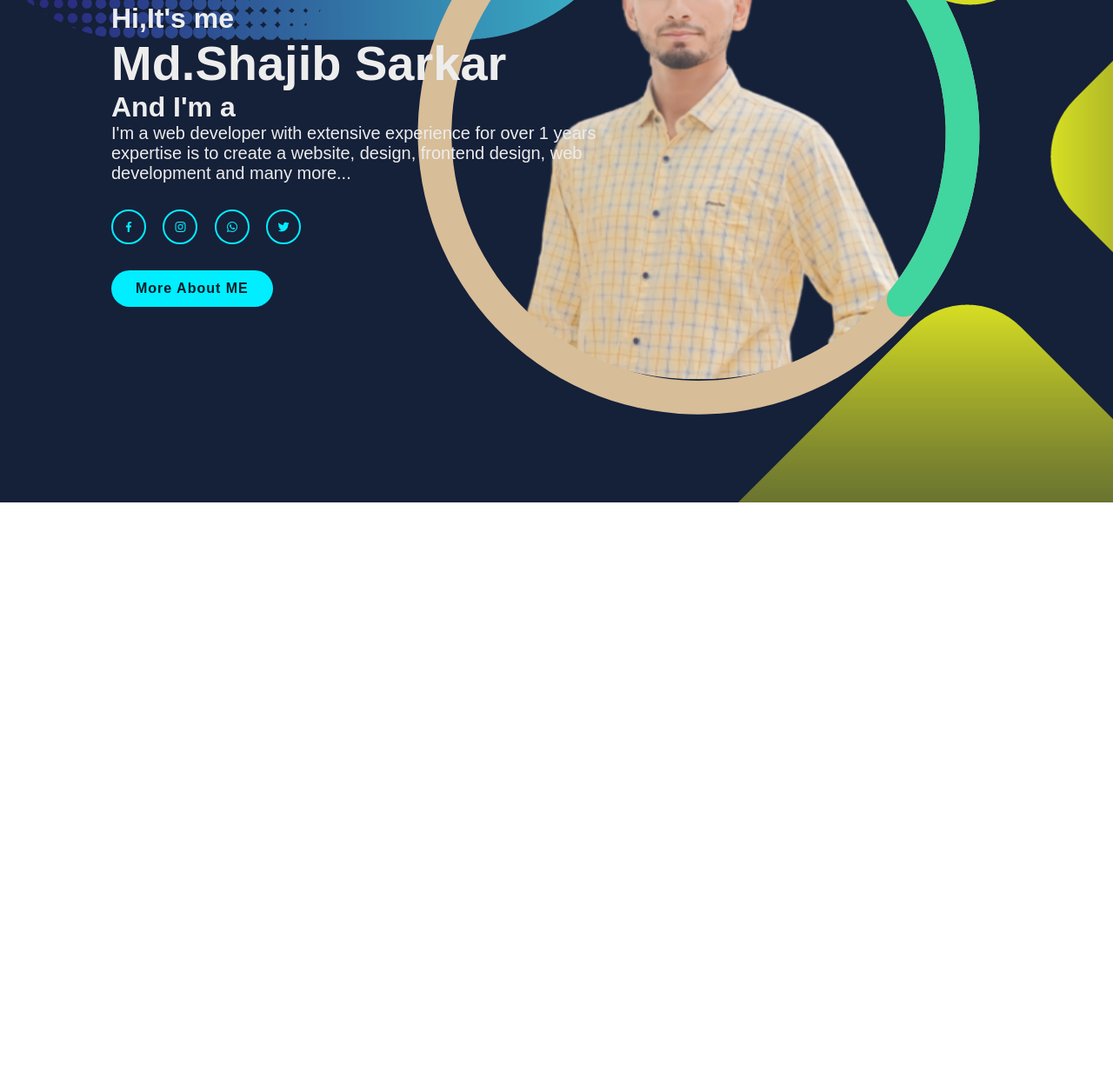
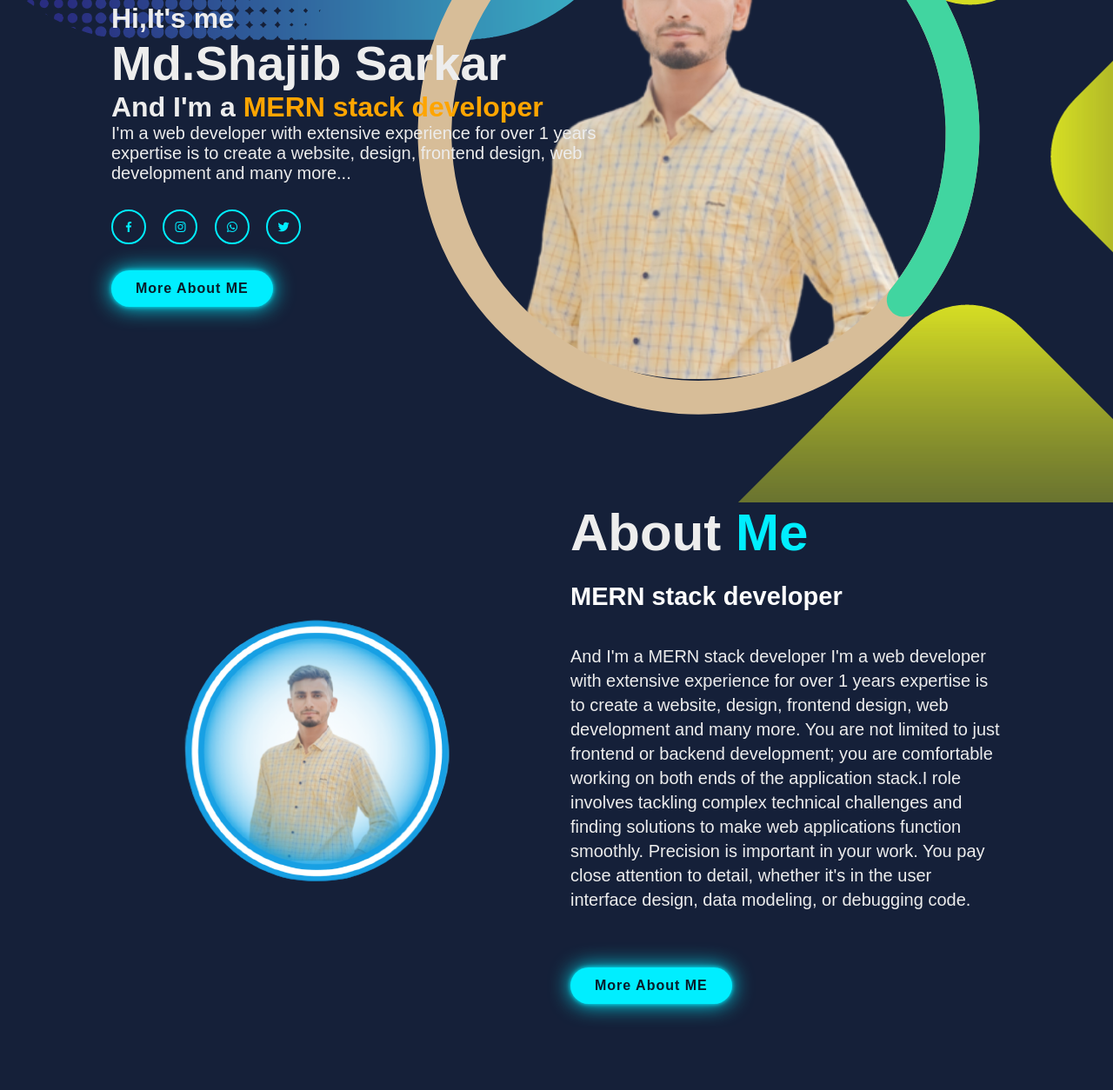
Before and after one commit to Shajibmia96/My-Personal-portfolio-02, a plain HTML site: page index.html in a window 1280 px wide. Shown: the part 222-1476 px from the top of the page at 87% size. Before the commit the page ends 800 px from the top, so only its background shows below. Drawn offline with nearby package versions, Linux system fonts and the light colour scheme.

Commit message:
add simple animation

```diff
--- a/index.html
+++ b/index.html
@@ -6,18 +6,23 @@
     <title>My Personal portfolio</title>
     <link rel="stylesheet" href="styles/style.css" />
     <!-- icons-link -->
-    <link href='https://unpkg.com/boxicons@2.1.4/css/boxicons.min.css' rel='stylesheet'>
+    <link
+      href="https://unpkg.com/boxicons@2.1.4/css/boxicons.min.css"
+      rel="stylesheet"
+    />
+    <!-- javascript-link -->
+    <script src="https://unpkg.com/typed.js@2.0.16/dist/typed.umd.js"></script>
   </head>
   <body>
     <header class="header">
       <a href="#" class="logo">Portfolio</a>
       <nav class="navbar">
         <ul>
-          <a href="#">Home</a>
-          <a href="#">About</a>
-          <a href="#">Skill</a>
-          <a href="#">Portfolio</a>
-          <a href="#">Contact</a>
+          <a href="#" style="--i: 1" class="active">Home</a>
+          <a href="#" style="--i: 2">About</a>
+          <a href="#" style="--i: 3">Skill</a>
+          <a href="#" style="--i: 4">Portfolio</a>
+          <a href="#" style="--i: 5">Contact</a>
         </ul>
       </nav>
     </header>
@@ -26,18 +31,42 @@
       <div class="home-wrapper">
         <h3>Hi,It's me</h3>
         <h1>Md.Shajib Sarkar</h1>
-            <h3>And I'm a</h3>
-            <p>I'm a web developer with extensive experience for over 1 years <br>
-            expertise is to create a website, design, frontend design, web development and many more...</p>
+        <h3>And I'm a <span class="text">MERN stack developer</span></h3>
+        <p>
+          I'm a web developer with extensive experience for over 1 years <br />
+          expertise is to create a website, design, frontend design, web
+          development and many more...
+        </p>
         <div class="home-scl">
-                <a href="#"><i class='bx bxl-facebook'></i></a>
-                <a href="#"><i class='bx bxl-instagram' ></i></a>
-                <a href="#"><i class='bx bxl-whatsapp' ></i></a>
-                <a href="#"><i class='bx bxl-twitter' ></i></a>
+          <a href="#" style="--i: 6"><i class="bx bxl-facebook"></i></a>
+          <a href="#" style="--i: 7"><i class="bx bxl-instagram"></i></a>
+          <a href="#" style="--i: 8"><i class="bx bxl-whatsapp"></i></a>
+          <a href="#" style="--i: 9"><i class="bx bxl-twitter"></i></a>
         </div>
-            <a href="#" class="btn-box">More About ME</a>
+        <a href="#" style="--i: 10" class="btn-box">More About ME</a>
       </div>
+    </section>
 
+    <main>
+      <section>
+        <div class="aboute" id="aboute">
+          <div class="aboute-img">
+            <img src="images/Screenshot__157_-removebg-preview.png" alt="" />
+          </div>
+          <div class="aboute-text">
+            <h2>About <span>Me</span></h2>
+            <h3>MERN stack developer</h3>
+            <p>And I'm a MERN stack developer
+              I'm a web developer with extensive experience for over 1 years
+              expertise is to create a website, design, frontend design, web development and many more.
+              You are not limited to just frontend or backend development; you are comfortable working on both ends of the application stack.I role involves tackling complex technical challenges and finding solutions to make web applications function smoothly. Precision is important in your work. You pay close attention to detail, whether it's in the user interface design, data modeling, or debugging code.</p>
+              <a href="#" style="--i: 10" class="btn-box">More About ME</a>
+
+          </div>
+        </div>
       </section>
+    </main>
+
+    <script src="main.js"></script>
   </body>
 </html>
--- /dev/null
+++ b/main.js
@@ -0,0 +1,8 @@
+var typed= new typed(".text",{
+    Strings:["Frontend developer ", "Youtuber","Web developer"],
+    typeSpeed:100,
+    backSpeed:100,
+    backDelay:1000,
+    loop:true
+
+});
--- a/styles/style.css
+++ b/styles/style.css
@@ -6,6 +6,7 @@
 }
 body{
     color: #ededed;
+    background-color: #152039;
 }
 .header{
     position: fixed;
@@ -13,7 +14,7 @@ body{
     left: 0px;
     width: 100%;
     padding: 20px 10%;
-    background:transparent;
+    background:#152039;
     display: flex;
     justify-content: space-between;
     align-items: center;
@@ -26,6 +27,9 @@ body{
     font-family: 600;
     text-decoration: none;
     color: #fff;
+    cursor: default;
+    opacity: 0;
+    animation: slideRight 1s ease forwards;
 
 }
 .navbar a{
@@ -36,6 +40,10 @@ body{
     margin-left: 35px;
     transition: 2s;
     color: #fff;
+    opacity: 0;
+    animation:slideTop 5s ease forwards;
+    animation-delay: calc(.2s*var(--i));
+
 
 }
 .navbar a:hover{
@@ -49,7 +57,7 @@ body{
     height: 100vh;
     display: flex;
     align-items: center;
-    background:url(../images/Blue\ and\ Yellow\ Gradient\ Modern\ Desktop\ Wallpaper\ \(1\).png )no-repeat;
+    background:url(../images/Blue\ and\ Yellow\ Gradient\ Modern\ Desktop\ Wallpaper\ \(1\).png)no-repeat;
 
     background-color: cover;
     background-position: center;
@@ -62,15 +70,24 @@ body{
 .home-wrapper h3{
     font-size: 32px;
     font-weight: 700;
+    opacity: 0;
+    animation:slideBottom 1s ease forwards ;
+    animation-delay: .7s;
 }
 .home-wrapper h1{
     font-size: 56px;
     font-weight: 700;
     margin: 3 10% 0;
+    opacity: 0;
+    animation: slideRight 1s ease forwards;
+    animation-delay: .8s;
 }
 .home-wrapper p{
     font-size: 20px;
     font-weight: 400;
+    opacity: 0;
+    animation: slideLeft 1s ease forwards;
+    animation-delay: .7s;
 }
 .home-scl a {
     display: inline-flex;
@@ -85,6 +102,10 @@ body{
     padding: 2px;
     text-decoration: none;
     margin: 30px 15px 30px 0px;
+    transition: .5s ease;
+    opacity: 0;
+    animation: slideLeft 1s ease forwards;
+    animation-delay: calc(.2s*var(--i));
 }
 .home-scl a:hover{
     background: #0ef;
@@ -102,9 +123,110 @@ body{
     color: #081b29;
     letter-spacing: 1px;
     text-decoration: none;
+    box-shadow: 0 0 5px #0ef, 0 0 25px #0ef;
+    opacity: 0;
+    animation: slideLeft 1s ease forwards;
+    animation-delay: 2s;
 
 }
+
+
 .btn-box:hover{
     box-shadow: 0 0 5px cyan, 0 0 25px cyan ,0 0 50px cyan  ,0 0 100px cyan ,0 0 200px cyan;
     transition: 1s;
 }
+.text{
+    color: orange;
+}
+.aboute{
+    display: grid;
+    grid-template-columns: repeat(2,1fr);
+    align-items: center;
+    flex-direction: column;
+    gap: 2rem;
+    padding: 0 10% 0;
+
+}
+.aboute-img img{
+    padding-bottom:20% ;
+    max-width: 650px;
+    height: auto;
+    width: 100%;
+    border-radius: 8px;
+}
+.aboute-text{
+    padding-bottom: 20%;
+}
+.aboute-text h2{
+    font-size: 60px;
+}
+.aboute-text span{
+   color: #0ef;
+}
+.aboute-text h3{
+    font-size: 29px;
+    font-weight: 600;
+    color:#fff;
+    line-height: 1.7;
+    margin: 15px 0 30px;
+}
+.aboute-text p{
+    font-size: 20px;
+    font-weight: 400;
+    line-height: 1.4;
+    margin-bottom: 4rem;
+}
+
+
+
+
+
+
+
+@keyframes slideRight{
+    0%{
+        transform: translateX(-100px);
+        opacity: 0;
+    }
+
+    100% {
+        transform: translateX(0px);
+        opacity: 1;
+    }
+
+}
+@keyframes slideLeft{
+    0%{
+        transform: translateX(100px);
+        opacity: 0;
+    }
+
+    100% {
+        transform: translateX(0px);
+        opacity: 1;
+    }
+
+}
+
+
+@keyframes slideTop{
+    0%{
+        transform: translateY(100px);
+        opacity: 0;
+    }
+    100%{
+        transform: translateY(0px);
+        opacity: 1;
+    }
+}
+
+@keyframes slideBottom{
+    0%{
+        transform: translateY(-100px);
+        opacity: 0;
+    }
+    100%{
+         transform: translateY(0px);
+         opacity: 1;
+    }
+}
```
Also changed, not shown: images/Screenshot__157_-removebg-preview.png (added), 2 other files. Lines whose indentation alone changed are shown as unchanged.
